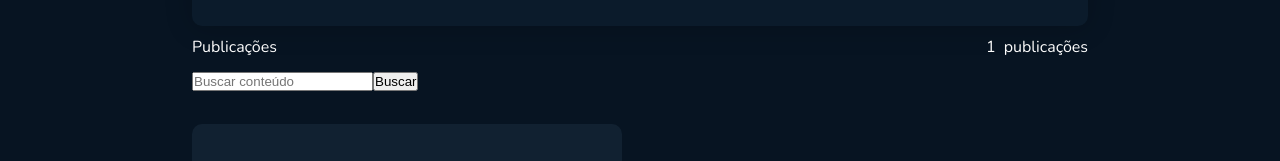
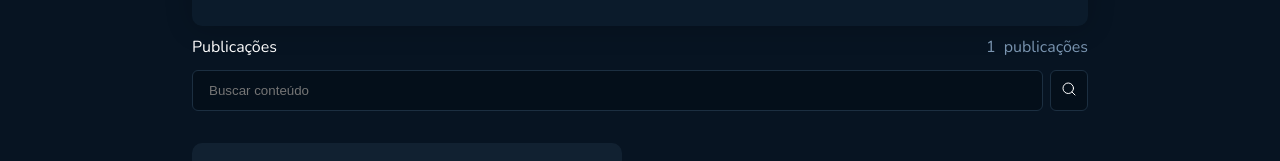
Before and after one commit to AntonioDeveloper/Github-blog, a React (Vite) app: page / in a window 1280 px wide. Shown: the part 394-555 px from the top of the page. Built offline with nearby package versions, Linux system fonts and the light colour scheme; no server answers.

Commit message:
Finished Home Page

```diff
--- a/package.json
+++ b/package.json
@@ -12,6 +12,7 @@
     "@types/react-router-dom": "^5.3.3",
     "@types/styled-components": "^5.1.26",
     "axios": "^1.3.4",
+    "phosphor-react": "^1.4.1",
     "react": "^18.2.0",
     "react-dom": "^18.2.0",
     "react-router-dom": "^6.9.0",
--- a/src/DefaultLayouts/index.tsx
+++ b/src/DefaultLayouts/index.tsx
@@ -1,11 +1,12 @@
 import { Outlet } from 'react-router-dom';
 import { Header } from '../components/Header/Header';
+import { LayoutContainer } from './styles';
 
 export function DefaultLayout() {
   return (
-    <div>
+    <LayoutContainer>
       <Header />
       <Outlet />
-    </div>
+    </LayoutContainer>
   );
 }
--- /dev/null
+++ b/src/DefaultLayouts/styles.ts
@@ -0,0 +1,6 @@
+import styled from 'styled-components';
+
+export const LayoutContainer = styled.div`
+  width: 100%;
+  height: 100vh;
+`;
--- a/src/components/SearchBar/SearchBar.tsx
+++ b/src/components/SearchBar/SearchBar.tsx
@@ -1,6 +1,7 @@
 import { SearchBarContainer } from "./styles";
 import { useContext, useState, useEffect } from 'react';
 import { BlogContext } from "../../context/BlogContext";
+import { MagnifyingGlass } from 'phosphor-react';
 
 interface InputVal {
   setQuery: (value: string) => void;
@@ -54,7 +55,9 @@ export function SearchBar({ qtdeIssues, setQuery }: InputVal) {
         </div>
         <input type="search" id="issue-search" name="issue-search" placeholder="Buscar conteúdo" onChange={handleInputChange} />
 
-        <button type="submit">Buscar</button>
+        <button type="submit">
+          <MagnifyingGlass width={16} height={16} />
+        </button>
       </form>
     </SearchBarContainer>
   )
--- a/src/components/SearchBar/styles.ts
+++ b/src/components/SearchBar/styles.ts
@@ -4,9 +4,38 @@ export const SearchBarContainer = styled.div`
   width: 100%;
 
   .label-line {
-    color: #fff;
     display: flex;
     justify-content: space-between;
     margin-bottom: 12px;
+
+    label {
+      color: #fff;
+    }
+
+    span {
+      color: #7B96B2;
+
+    }
   }
+
+  #issue-search {
+      width: 95%;
+      background: #040F1A;
+      border: 1px solid #1C2F41;
+      border-radius: 6px;
+      box-sizing: border-box;
+      padding: 12px 16px;
+      color: white;
+    }
+
+    button {
+      color: #fff;
+      background: #040F1A;
+      border: 1px solid #1C2F41;
+      border-radius: 6px;
+      box-sizing: border-box;
+      padding: 10px;
+      position: relative;
+      float: right;
+    }
 `;
--- /dev/null
+++ b/src/pages/IssuePage/IssuePage.tsx
@@ -0,0 +1,5 @@
+export function IssuePage() {
+  return (
+    <h1>IssuePage</h1>
+  )
+}
```
Also changed, not shown: src/components/Router.tsx (added, +15 -0 lines), src/pages/IssuePage/styles.ts (added), 1 other file (tests, documents, lock files or other folders).
